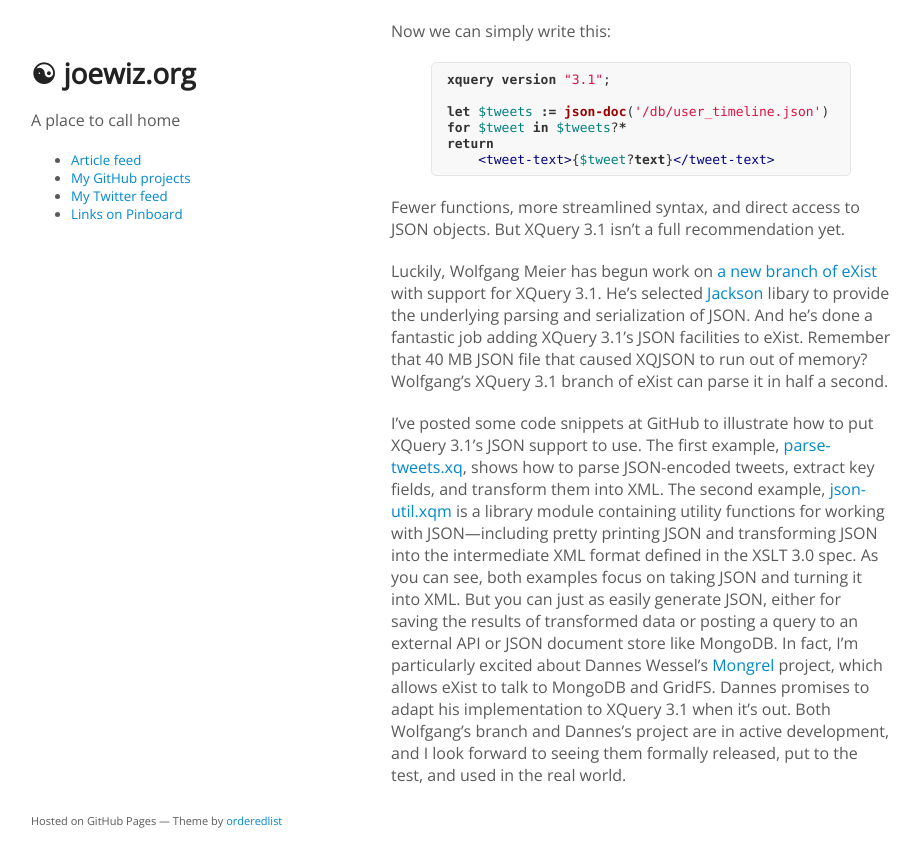
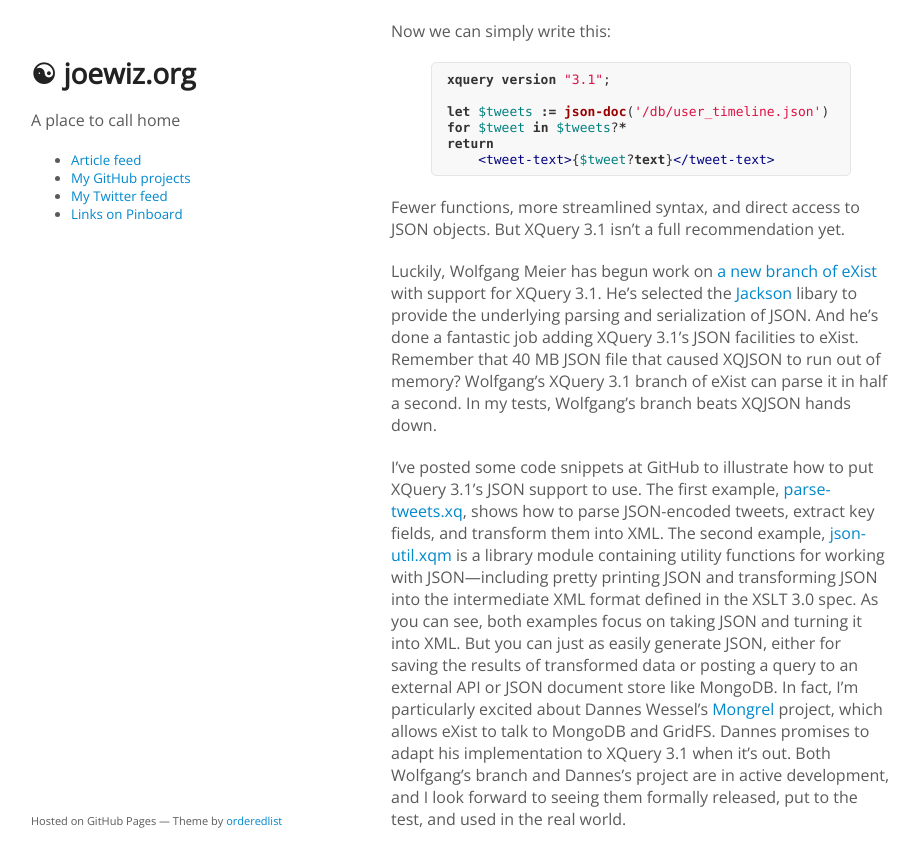
Before and after one commit to joewiz/joewiz.github.io, a Jekyll site: the page built from _posts/2015-01-18-a-preview-of-xquery-3.1s-json-support-in-exist.md, in a window 1280 px wide and 900 px high, scrolled down 1273 px. Shown: the top 867 px of the window, without its empty margins (179-1099 px from the left). Built offline with Jekyll 4.4.1, drawn with Linux system fonts in a browser that asks for light colours.

Commit message:
further edits

```diff
--- a/_posts/2015-01-18-a-preview-of-xquery-3.1s-json-support-in-exist.md
+++ b/_posts/2015-01-18-a-preview-of-xquery-3.1s-json-support-in-exist.md
@@ -50,6 +50,6 @@ return
 
 Fewer functions, more streamlined syntax, and direct access to JSON objects.  But XQuery 3.1 isn't a full recommendation yet.
 
-Luckily, Wolfgang Meier has begun work on [a new branch of eXist](https://github.com/wolfgangmm/exist/commits/arrays) with support for XQuery 3.1.  He's selected [Jackson](http://jackson.codehaus.org/) libary to provide the underlying parsing and serialization of JSON.  And he's done a fantastic job adding XQuery 3.1's JSON facilities to eXist.  Remember that 40 MB JSON file that caused XQJSON to run out of memory?  Wolfgang's XQuery 3.1 branch of eXist can parse it in half a second.
+Luckily, Wolfgang Meier has begun work on [a new branch of eXist](https://github.com/wolfgangmm/exist/commits/arrays) with support for XQuery 3.1.  He's selected the [Jackson](http://jackson.codehaus.org/) libary to provide the underlying parsing and serialization of JSON.  And he's done a fantastic job adding XQuery 3.1's JSON facilities to eXist.  Remember that 40 MB JSON file that caused XQJSON to run out of memory?  Wolfgang's XQuery 3.1 branch of eXist can parse it in half a second.  In my tests, Wolfgang's branch beats XQJSON hands down.
 
 I've posted some code snippets at GitHub to illustrate how to put XQuery 3.1's JSON support to use.  The first example, [parse-tweets.xq](https://gist.github.com/joewiz/048489ac436966b17b40), shows how to parse JSON-encoded tweets, extract key fields, and transform them into XML.  The second example, [json-util.xqm](https://gist.github.com/joewiz/d986da715facaad633db) is a library module containing utility functions for working with JSON—including pretty printing JSON and transforming JSON into the intermediate XML format defined in the XSLT 3.0 spec.  As you can see, both examples focus on taking JSON and turning it into XML.  But you can just as easily generate JSON, either for saving the results of transformed data or posting a query to an external API or JSON document store like MongoDB.  In fact, I'm particularly excited about Dannes Wessel's [Mongrel](https://github.com/dizzzz/Mongrel) project, which allows eXist to talk to MongoDB and GridFS.  Dannes promises to adapt his implementation to XQuery 3.1 when it's out.  Both Wolfgang's branch and Dannes's project are in active development, and I look forward to seeing them formally released, put to the test, and used in the real world.
```
